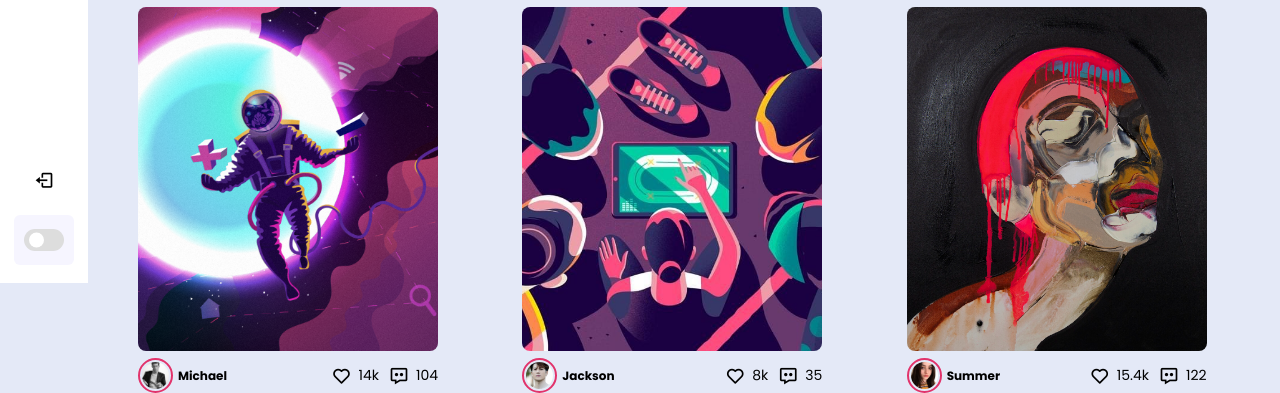
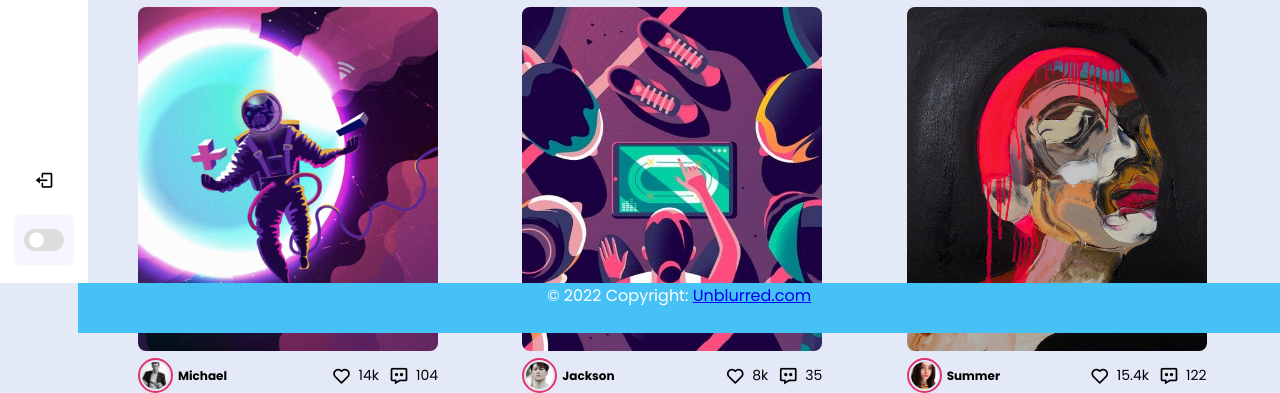
Before and after one commit to IanMapacpac/Mapacpac_IT2A_finalproject_Unblurred-main, a PHP site: page / in a window 1280 px wide. Shown: the part 517-910 px from the top of the page. Run offline with PHP 8.4, Linux system fonts and the light colour scheme; the visitor is signed in with stand-in values (Sample User, id 1).

Commit message:
semi final

```diff
--- a/friendJohn.php
+++ b/friendJohn.php
@@ -224,7 +224,11 @@ if(isset($_SESSION["ses_username"]) === false){
 
 
 
-
+    <footer class="footer">
+<div>© 2022 Copyright:
+  <a href="#">Unblurred.com</a>
+</div>
+</footer>
     </section>
 
     <script>
--- a/friendMaria.php
+++ b/friendMaria.php
@@ -224,7 +224,11 @@ if(isset($_SESSION["ses_username"]) === false){
 
 
 
-
+    <footer class="footer">
+<div>© 2022 Copyright:
+  <a href="#">Unblurred.com</a>
+</div>
+</footer>
     </section>
 
     <script>
--- a/index.php
+++ b/index.php
@@ -228,8 +228,14 @@ if(isset($_SESSION["ses_username"]) === false){
                     <span>122</span>
             </div>
             </div>
+
         </div>
 
+<footer class="footer">
+<div>© 2022 Copyright:
+  <a href="/">Unblurred.com</a>
+</div>
+</footer>
     </section>
 
     <script>
@@ -259,7 +265,9 @@ modeSwitch.addEventListener("click" , () =>{
 
     }
 });
+
     </script>
 
 </body>
+
 </html>
--- a/login.php
+++ b/login.php
@@ -99,7 +99,9 @@ body {
                             <a href="#" class="ForgetPwd" value="Login">Forget Password?</a>
                         </div>
                     </form>
+
                 </div>
+
             </div>
         </div>
                                 </body>
--- a/messages.php
+++ b/messages.php
@@ -136,7 +136,11 @@ if(isset($_SESSION["ses_username"]) === false){
                     <button>SEND</button>
             </div>
         </div>
-
+        <footer class="footer">
+<div>© 2022 Copyright:
+  <a href="#">Unblurred.com</a>
+</div>
+</footer>
     </section>
 
     <script>
--- a/notification.php
+++ b/notification.php
@@ -227,7 +227,11 @@ if(isset($_SESSION["ses_username"]) === false){
 
 
 
-
+<footer class="footer">
+<div>© 2022 Copyright:
+  <a href="#">Unblurred.com</a>
+</div>
+</footer>
     </section>
 
     <script>
--- a/profile.php
+++ b/profile.php
@@ -227,7 +227,11 @@ if(isset($_SESSION["ses_username"]) === false){
 
 
     </section>
-
+    <footer class="footer">
+<div>© 2022 Copyright:
+  <a href="#">Unblurred.com</a>
+</div>
+</footer>
     <script>
         const body = document.querySelector('body'),
       sidebar = body.querySelector('nav'),
--- a/publish.php
+++ b/publish.php
@@ -115,7 +115,11 @@ if(isset($_SESSION["ses_username"]) === false){
    </form>
    </div>
 
-
+   <footer class="footer">
+<div>© 2022 Copyright:
+  <a href="#">Unblurred.com</a>
+</div>
+</footer>
     </section>
 
     <script>
--- a/style.css
+++ b/style.css
@@ -367,7 +367,7 @@ body.dark .switch::before{
     top: 0;
     top: 0;
     left: 250px;
-    height: 100vh;
+    max-height: 200vh;
     width: calc(100% - 250px);
     background-color: var(--body-color);
     transition: var(--tran-05);
@@ -861,3 +861,18 @@ button{
     color: var(--text-color);
     transition: var(--tran-03);
 }
+
+.footer {
+    top: 100%;
+    position: absolute;
+    text-align: center;
+
+    left: 0px;
+    height: 50px;
+    width: calc(100%);
+    background-color: #46C1F6;
+    color: white;
+    transition: var(--tran-05);
+
+    bottom: 0%
+  }
```
